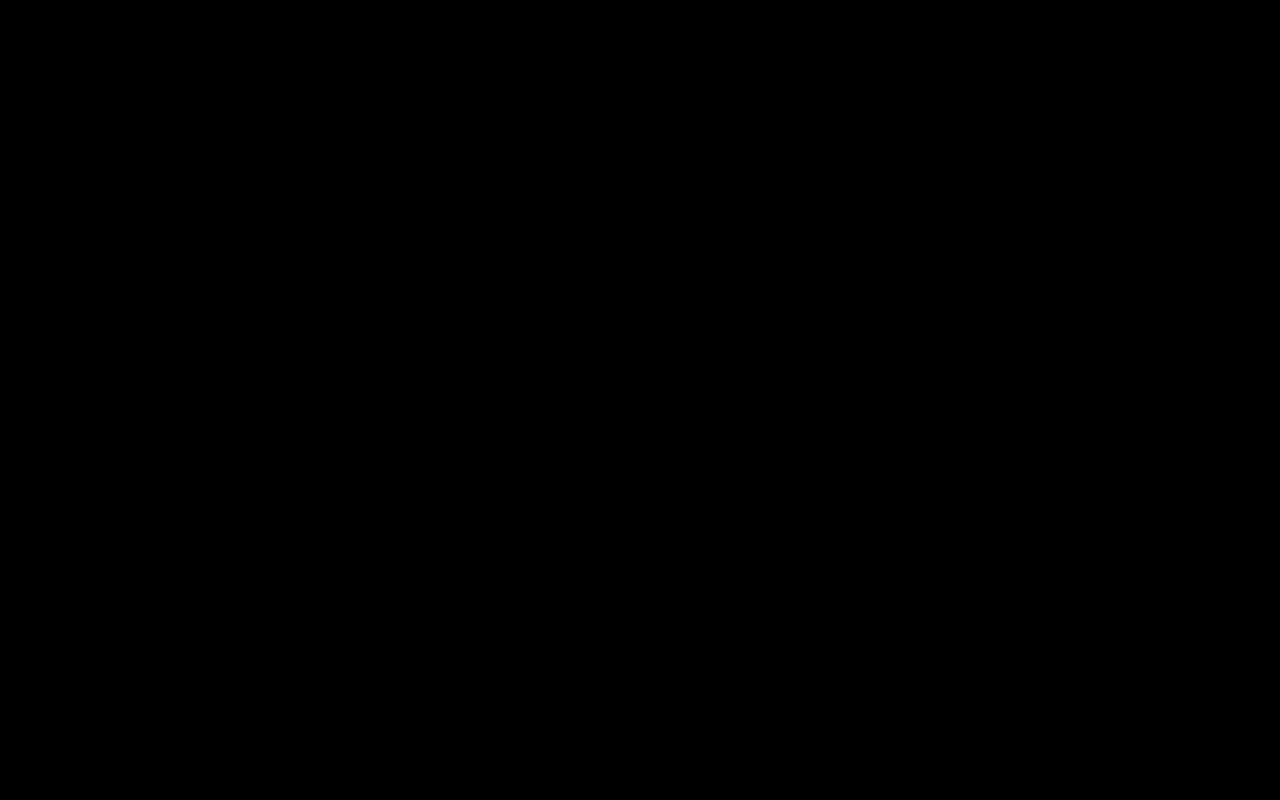
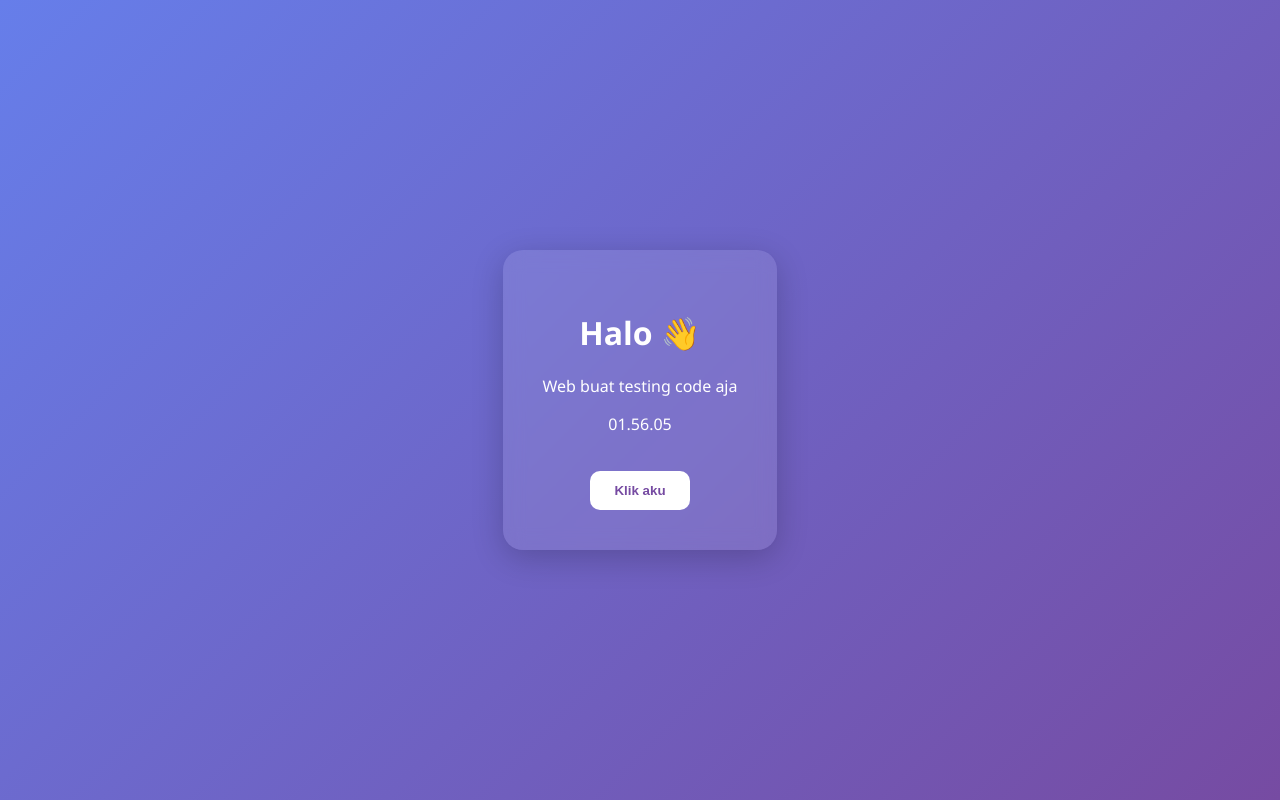
Before and after one commit to ryvard-x/ryvard-lab, a plain HTML site: page index.html in a window 1280 px wide. Drawn offline with Linux system fonts and the light colour scheme.

Commit message:
Update index.html

```diff
--- a/index.html
+++ b/index.html
@@ -1,13 +1,63 @@
-<! DOCTYPE html>
-<html>
+<!DOCTYPE html>
+<html lang="id">
 <head>
-  <title>Ryvard Lab</title>
+  <meta charset="UTF-8">
+  <meta name="viewport" content="width=device-width, initial-scale=1.0">
+  <title>Web Testing Ryvard</title>
   <style>
-body{
-      background:black;
+    body {
+      font-family: 'Segoe UI', sans-serif;
+      background: linear-gradient(135deg, #667eea 0%, #764ba2 100%);
+      color: white;
+      display: flex;
+      justify-content: center;
+      align-items: center;
+      height: 100vh;
+      margin: 0;
+      text-align: center;
+    }
+    .card {
+      background: rgba(255,255,255,0.1);
+      padding: 40px;
+      border-radius: 20px;
+      backdrop-filter: blur(10px);
+      box-shadow: 0 8px 32px rgba(0,0,0,0.2);
+    }
+    button {
+      background: #fff;
+      color: #764ba2;
+      border: none;
+      padding: 12px 24px;
+      border-radius: 10px;
+      font-weight: bold;
+      cursor: pointer;
+      margin-top: 20px;
+      transition: 0.3s;
+    }
+    button:hover {
+      transform: scale(1.05);
+    }
   </style>
 </head>
 <body>
-  <p>website testing Ryvard</p>
+  <div class="card">
+    <h1>Halo 👋</h1>
+    <p>Web buat testing code aja</p>
+    <p id="jam"></p>
+    <button onclick="sapa()">Klik aku</button>
+  </div>
+
+  <script>
+    function sapa() {
+      alert('Makasih udah klik! Kodenya jalan kan? ');
+    }
+
+    function updateJam() {
+      const now = new Date();
+      document.getElementById('jam').innerText = now.toLocaleTimeString('id-ID');
+    }
+    updateJam();
+    setInterval(updateJam, 1000);
+  </script>
 </body>
 </html>
```
Lines whose indentation alone changed are shown as unchanged.
